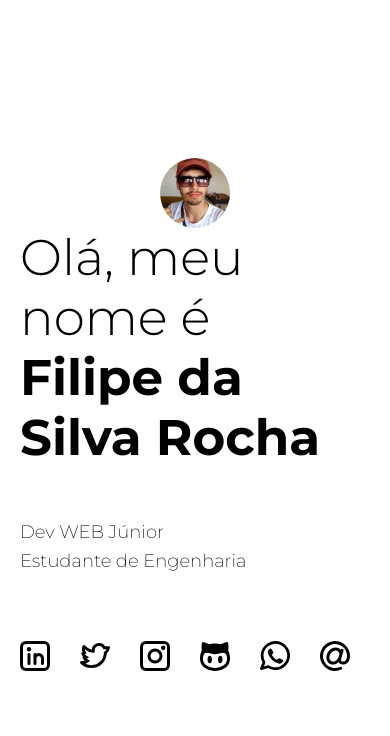
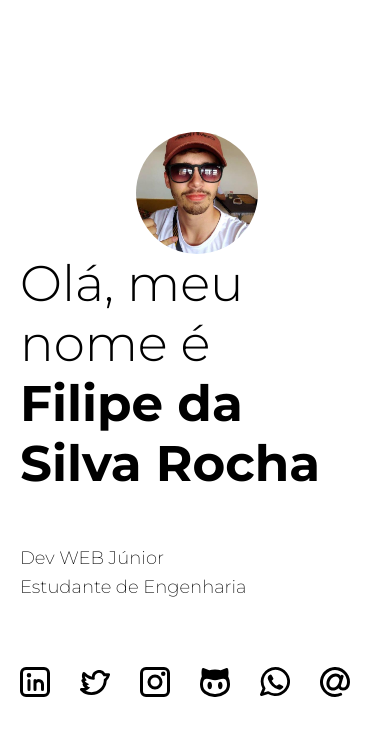
Before and after one commit to filiperoch/filiperoch.github.io, a plain HTML site: page index.html in a window 390 px wide. Drawn offline with nearby package versions, Linux system fonts and the light colour scheme.

Commit message:
Alterado a proporcionalidade da foto de perfil

```diff
--- a/styles/main.css
+++ b/styles/main.css
@@ -166,8 +166,8 @@ body, html {
   .profile__photo {
     display: block;
     border-radius: 50%;
-    width: 20%;
-    margin-left: 40%;
+    width: 35%;
+    margin-left: 33%;
   }
 }
 
```
